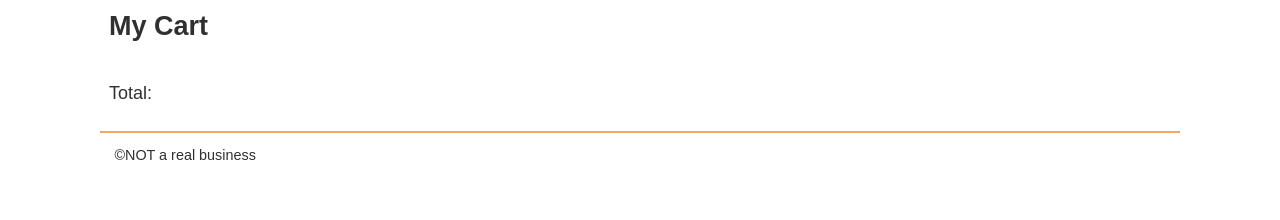
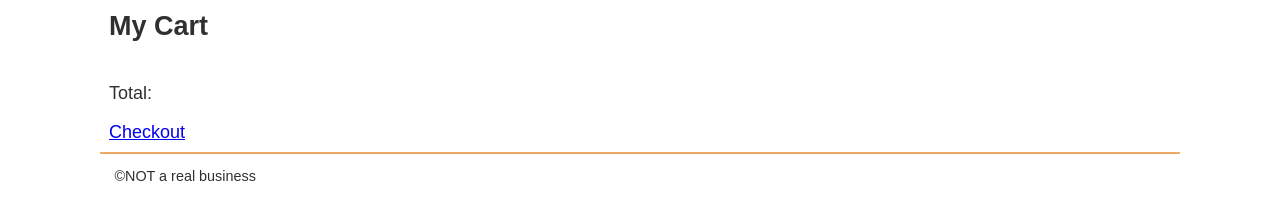
Before and after one commit to lymankatrina/Team_09_WDD_330_W23, a website built with Vite: page src/cart/index.html in a window 1280 px wide. Shown: the part 82-302 px from the top of the page. Built offline with nearby package versions, Linux system fonts and the light colour scheme; files whose address does not match are found by name.

Commit message:
Added the checkoutButton/formLink

```diff
--- a/src/cart/index.html
+++ b/src/cart/index.html
@@ -54,6 +54,7 @@
         </ul>
         <div class="cart-footer hide">
           <p class="cartTotal" id="finalPrice">Total:</p>
+          <a href="/checkout/index.html">Checkout</a>
         </div>
       </section>
     </main>
```
